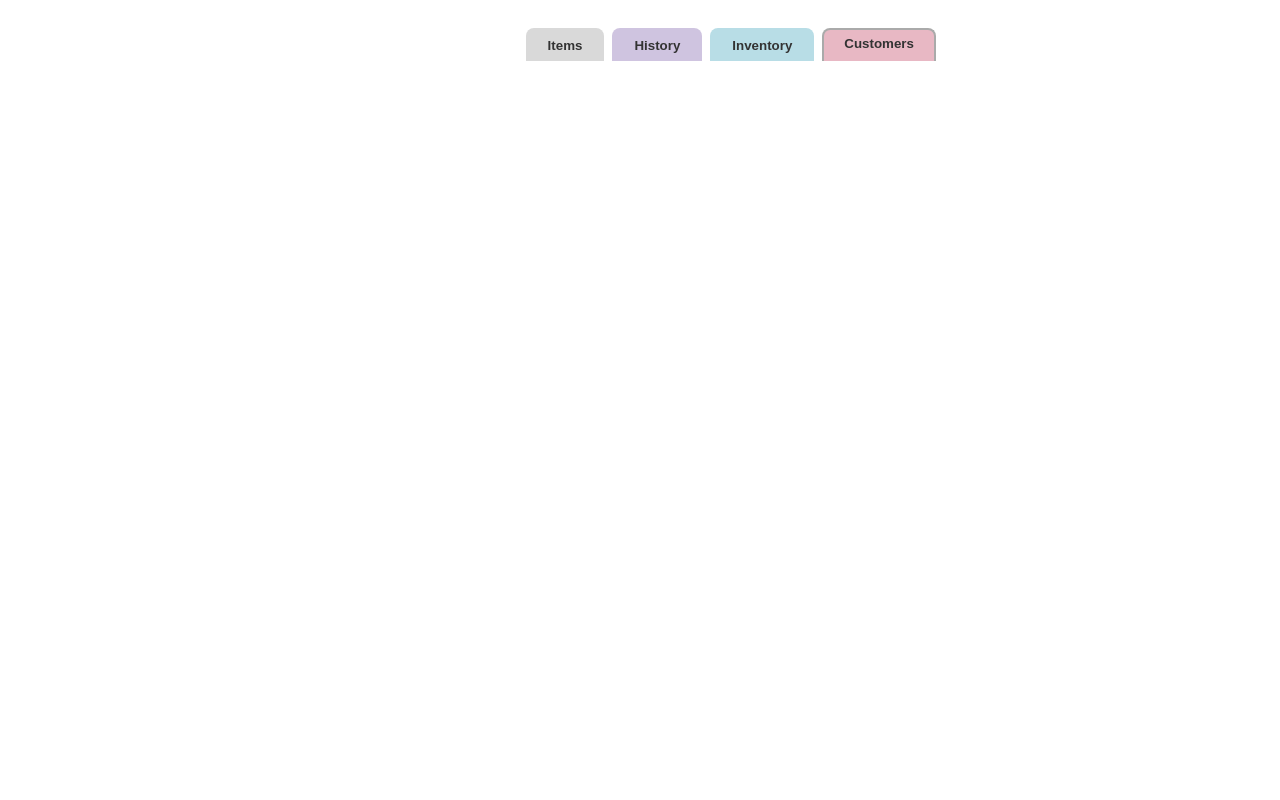
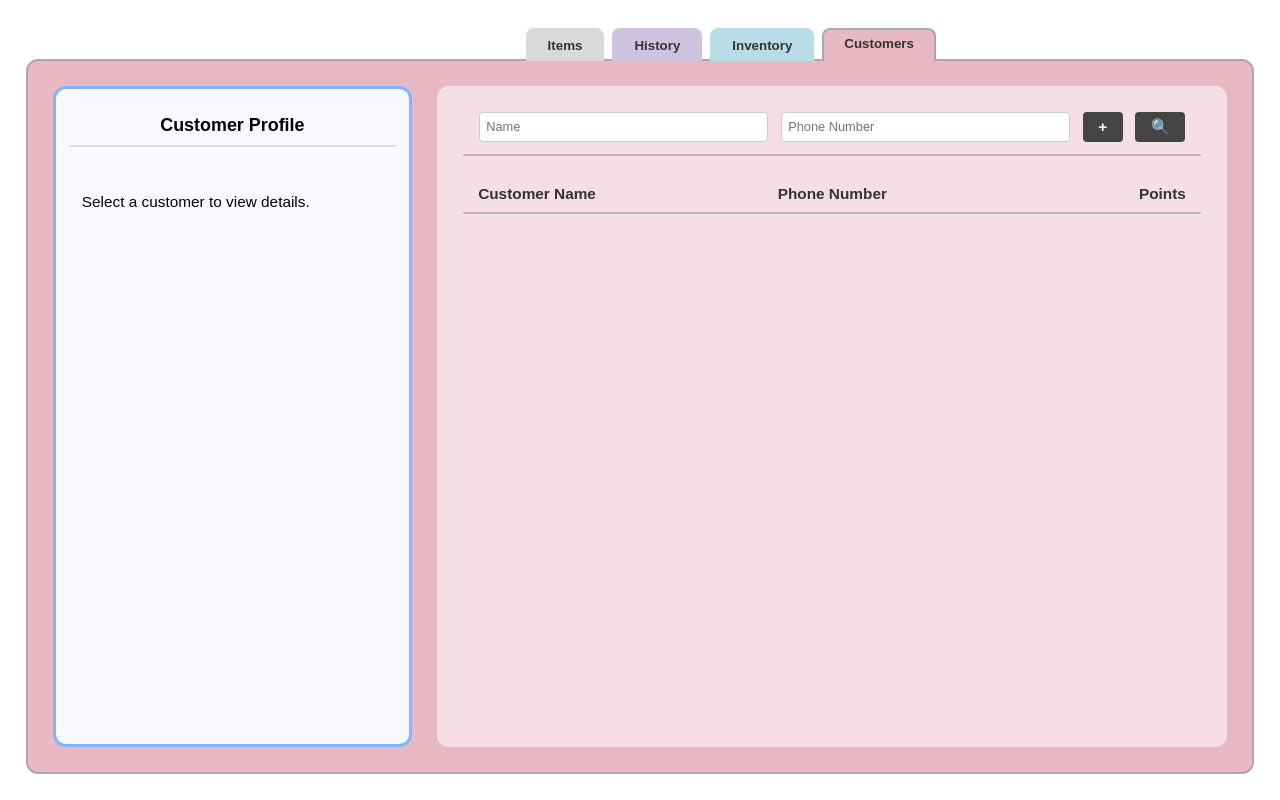
Before and after one commit to allyytc/project_ui, a website: page public/index.html in a window 1280 px wide. Both pictures are taken after a click on the button "Customers". Drawn offline with Linux system fonts and the light colour scheme.

Commit message:
Add content to index.html and style.css for the Customers table

```diff
--- a/public/index.html
+++ b/public/index.html
@@ -85,6 +85,35 @@
                 </table>
             </div>
         </div>
+        <div class="main-content customers-page page" id="page-customers" style="display:none;">
+            <div class="status-panel">
+                <div class="status-header">Customer Profile</div>
+                <div id="customer-details" style="padding: 1vw; font-size: 1.2vw;">
+                    <p>Select a customer to view details.</p>
+                </div>
+            </div>
+
+            <div class="customers-table-wrap">
+                <div class="search-add-bar">
+                    <input type="text" id="input-name" placeholder="Name">
+                    <input type="text" id="input-phone" placeholder="Phone Number">
+                    <button class="action-btn" id="add-customer-btn" title="Add Customer">+</button>
+                    <button class="action-btn" id="search-customer-btn" title="Search">🔍</button>
+                </div>
+
+                <table class="customers-table">
+                    <thead>
+                        <tr>
+                            <th>Customer Name</th>
+                            <th>Phone Number</th>
+                            <th>Points</th>
+                        </tr>
+                    </thead>
+                    <tbody id="customers-tbody">
+                        </tbody>
+                </table>
+            </div>
+        </div>
     </div>
     <script src="main.js"></script>
 </body>
--- a/public/style.css
+++ b/public/style.css
@@ -343,3 +343,89 @@ body {
 .inventory-table td:last-child {
 	text-align: right;
 }
+
+/* Customers page */
+.customers-page {
+    justify-content: flex-start;
+}
+
+.customers-table-wrap {
+    background: #f5dfe5;
+    border-radius: 12px;
+    padding: 2vw;
+    flex: 1 1 auto;
+    overflow-y: auto;
+    max-height: 100%;
+    box-sizing: border-box;
+}
+
+.customers-table {
+    width: 100%;
+    border-collapse: collapse;
+    font-size: 1.1vw;
+}
+
+.customers-table thead th {
+    text-align: left;
+    padding: 0.6em 1em;
+    border-bottom: 2px solid #bbb;
+    background: transparent;
+    font-size: 1.2vw;
+    color: #333;
+}
+
+.customers-table tbody tr {
+    border-bottom: 1px solid #ccc;
+    cursor: pointer;
+    transition: background 0.15s;
+}
+
+.customers-table tbody tr:hover {
+    background: #f0ccd5;
+}
+
+.customers-table tbody tr.selected {
+    background: #e8b8c4;
+}
+
+.customers-table td {
+    padding: 0.6em 1em;
+    color: #444;
+}
+
+.customers-table td:last-child,
+.customers-table thead th:last-child {
+    text-align: right;
+}
+
+.search-add-bar {
+    display: flex;
+    gap: 1vw;
+    margin-bottom: 1.5vw;
+    padding: 0 1em 1vw 1em;
+    border-bottom: 2px solid #bbb;
+}
+
+.search-add-bar input {
+    padding: 0.5em;
+    font-size: 1vw;
+    border: 1px solid #ccc;
+    border-radius: 4px;
+    flex: 1;
+}
+
+.action-btn {
+    padding: 0 1.2vw;
+    font-size: 1.2vw;
+    font-weight: bold;
+    cursor: pointer;
+    background: #444;
+    color: white;
+    border: none;
+    border-radius: 4px;
+    transition: background 0.2s;
+}
+
+.action-btn:hover {
+    background: #666;
+}
```
